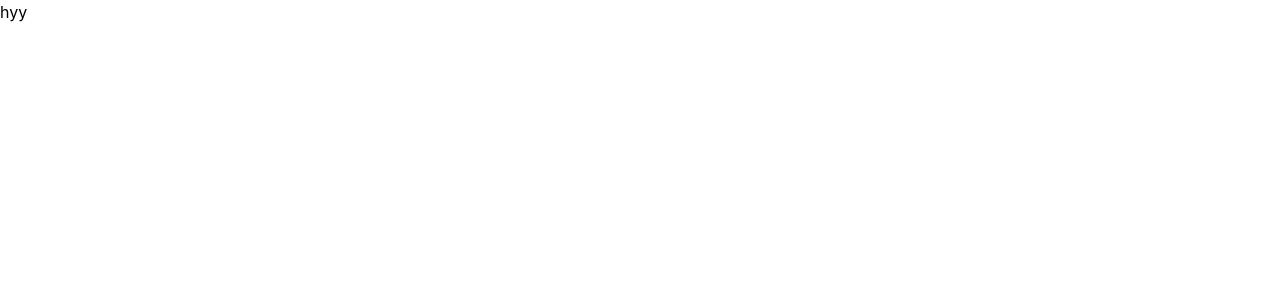
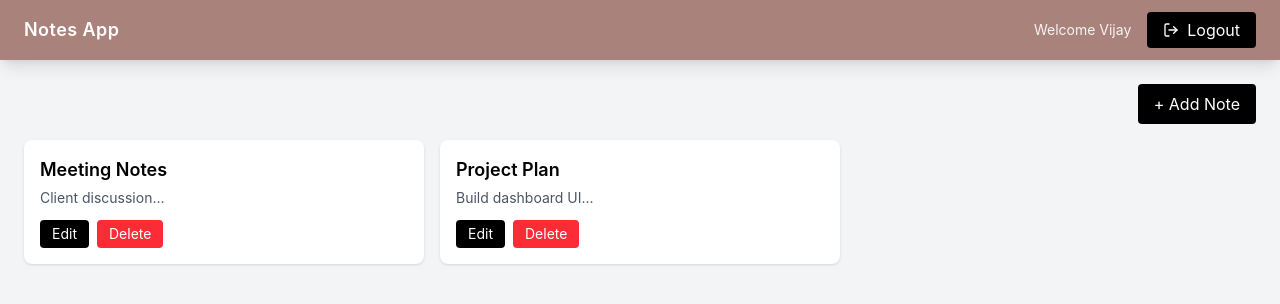
Before and after one commit to vijaysingh7878/note_frontend, a React (Vite) app: page / in a window 1280 px wide. Shown: the top 304 px of the page. Built offline with nearby package versions, Linux system fonts and the light colour scheme.

Commit message:
Created Header component and Dashboard page, added React Router for routing

```diff
--- a/package.json
+++ b/package.json
@@ -13,6 +13,7 @@
     "@tailwindcss/vite": "^4.2.4",
     "react": "^19.2.5",
     "react-dom": "^19.2.5",
+    "react-icons": "^5.6.0",
     "react-router-dom": "^7.15.0",
     "tailwindcss": "^4.2.4"
   },
--- a/src/App.jsx
+++ b/src/App.jsx
@@ -1,11 +1,15 @@
-function App(){
-    return(
-        <>
-        <div>
-            hyy
-        </div>
-        </>
-    )
+import { BrowserRouter, Route, Routes } from "react-router-dom";
+import Dashboard from "./pages/Dashboard";
+function App() {
+  return (
+    <>
+      <BrowserRouter>
+        <Routes>
+          <Route path="/" element={<Dashboard />} />
+        </Routes>
+      </BrowserRouter>
+    </>
+  );
 }
 
 export default App;
--- /dev/null
+++ b/src/components/Header.jsx
@@ -0,0 +1,39 @@
+import { useNavigate } from "react-router-dom";
+import { FiLogOut } from "react-icons/fi";
+
+export default function Header() {
+  const navigate = useNavigate();
+
+  const handleLogout = () => {
+    localStorage.removeItem("token");
+    navigate("/");
+  };
+
+  return (
+    <header className="bg-[#a9827b] text-white px-6 py-3 flex justify-between items-center shadow-lg">
+
+      {/* Left */}
+      <h1 className="text-lg font-semibold tracking-wide">
+        Notes App
+      </h1>
+
+      {/* Right */}
+      <div className="flex items-center gap-4">
+
+        <span className="text-sm opacity-90">
+          Welcome Vijay
+        </span>
+
+        <button
+          onClick={handleLogout}
+          className="flex items-center gap-2 bg-black text-white px-4 py-1.5 rounded hover:bg-gray-800 transition cursor-pointer"
+        >
+          <FiLogOut size={16} />
+          Logout
+        </button>
+
+      </div>
+
+    </header>
+  );
+}
--- /dev/null
+++ b/src/pages/Dashboard.jsx
@@ -0,0 +1,157 @@
+import { useState } from "react";
+import Header from "../components/Header";
+
+export default function Dashboard() {
+  const [notes, setNotes] = useState([
+    { id: 1, title: "Meeting Notes", content: "Client discussion..." },
+    { id: 2, title: "Project Plan", content: "Build dashboard UI..." },
+  ]);
+
+  const [showModal, setShowModal] = useState(false);
+  const [editId, setEditId] = useState(null);
+
+  const [form, setForm] = useState({
+    title: "",
+    content: "",
+  });
+
+
+  const handleSave = () => {
+    if (!form.title || !form.content) {
+      return alert("All fields required");
+    }
+
+    if (editId) {
+
+      setNotes(
+        notes.map((n) =>
+          n.id === editId ? { ...n, ...form } : n
+        )
+      );
+    } else {
+
+      setNotes([
+        ...notes,
+        { id: Date.now(), ...form },
+      ]);
+    }
+
+    setForm({ title: "", content: "" });
+    setEditId(null);
+    setShowModal(false);
+  };
+
+
+  const handleEdit = (note) => {
+    setForm({ title: note.title, content: note.content });
+    setEditId(note.id);
+    setShowModal(true);
+  };
+
+
+  const handleDelete = (id) => {
+    setNotes(notes.filter((n) => n.id !== id));
+  };
+
+  return (
+    <div className="min-h-screen bg-gray-100">
+      <Header />
+
+      <div className="p-6">
+
+        <div className="flex justify-end mb-4">
+          <button
+            onClick={() => setShowModal(true)}
+            className="bg-black text-white px-4 py-2 rounded"
+          >
+            + Add Note
+          </button>
+        </div>
+
+
+        {notes.length === 0 ? (
+          <p className="text-center text-gray-500">
+            No Notes Found
+          </p>
+        ) : (
+          <div className="grid md:grid-cols-3 gap-4">
+            {notes.map((note) => (
+              <div
+                key={note.id}
+                className="bg-white p-4 rounded-lg shadow"
+              >
+                <h3 className="font-semibold text-lg mb-1">
+                  {note.title}
+                </h3>
+                <p className="text-gray-600 text-sm">
+                  {note.content}
+                </p>
+
+                <div className="flex gap-2 mt-3">
+                  <button
+                    onClick={() => handleEdit(note)}
+                    className="px-3 py-1 text-sm bg-black text-white rounded"
+                  >
+                    Edit
+                  </button>
+
+                  <button
+                    onClick={() => handleDelete(note.id)}
+                    className="px-3 py-1 text-sm bg-red-500 text-white rounded"
+                  >
+                    Delete
+                  </button>
+                </div>
+              </div>
+            ))}
+          </div>
+        )}
+
+      </div>
+
+
+      {showModal && (
+        <div className="fixed inset-0 bg-black bg-opacity-40 flex justify-center items-center">
+          <div className="bg-white p-5 rounded w-80">
+
+            <h2 className="font-semibold mb-3">
+              {editId ? "Edit Note" : "Add Note"}
+            </h2>
+
+            <input
+              placeholder="Title"
+              className="w-full mb-2 p-2 border rounded"
+              value={form.title}
+              onChange={(e) =>
+                setForm({ ...form, title: e.target.value })
+              }
+            />
+
+            <textarea
+              placeholder="Content"
+              className="w-full mb-3 p-2 border rounded"
+              value={form.content}
+              onChange={(e) =>
+                setForm({ ...form, content: e.target.value })
+              }
+            />
+
+            <div className="flex justify-end gap-2">
+              <button onClick={() => setShowModal(false)}>
+                Cancel
+              </button>
+
+              <button
+                onClick={handleSave}
+                className="bg-black text-white px-3 py-1 rounded"
+              >
+                Save
+              </button>
+            </div>
+
+          </div>
+        </div>
+      )}
+    </div>
+  );
+}
```
Also changed, not shown: 1 other file (tests, documents, lock files or other folders).
